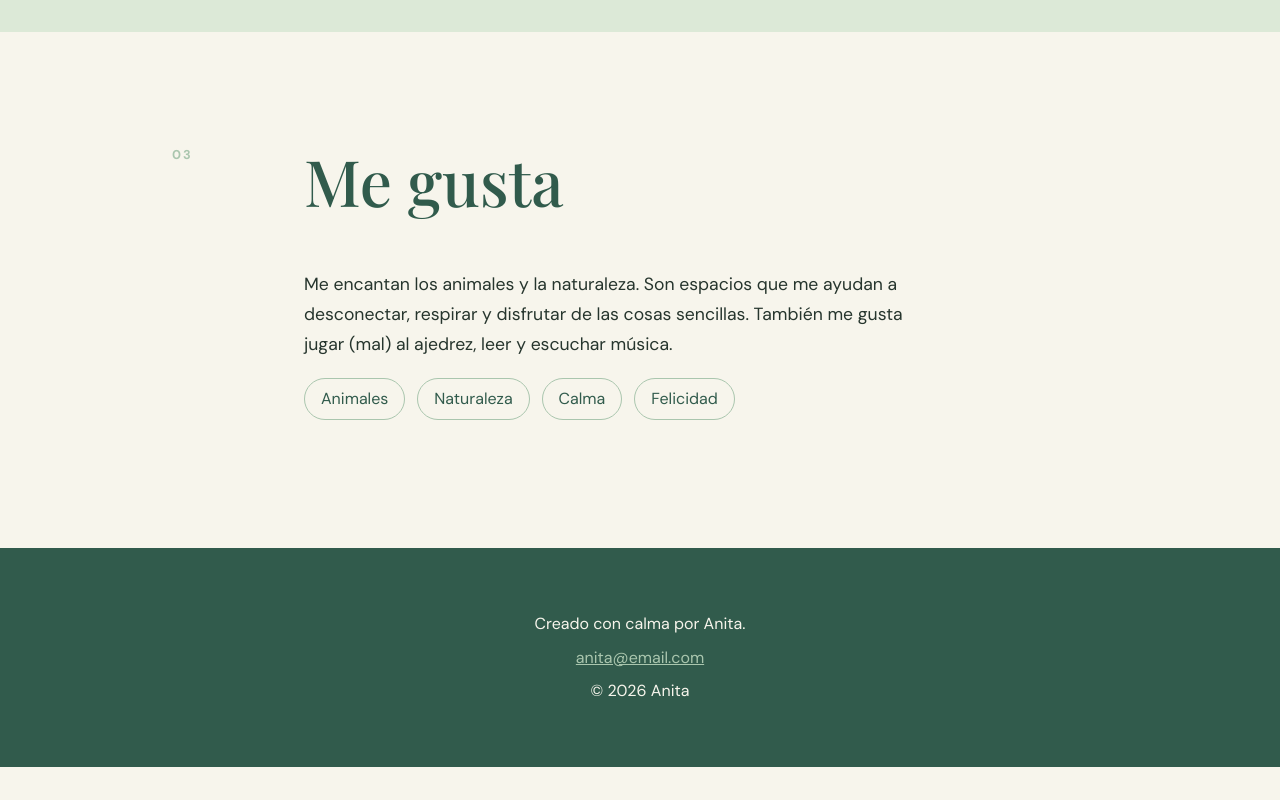
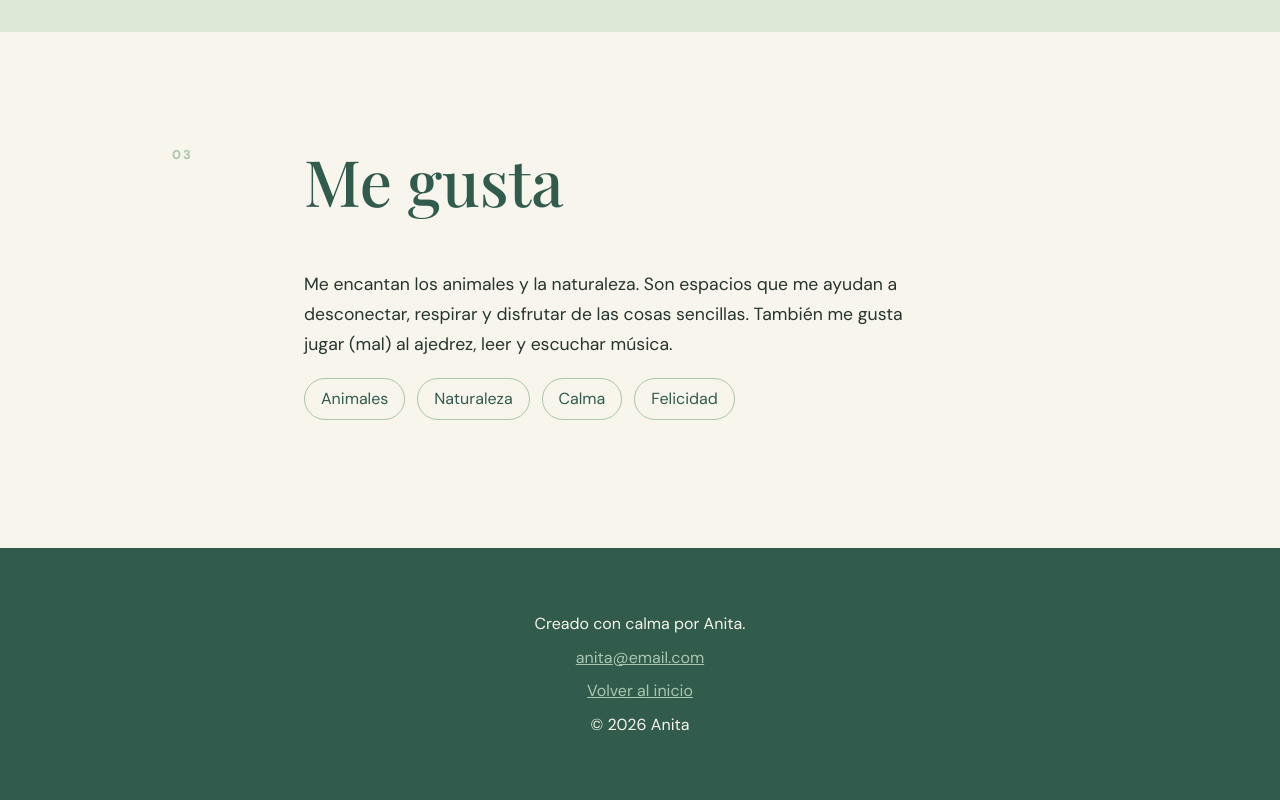
Before and after one commit to anaijg/anaijg.github.io, a plain HTML site: page index.html in a window 1280 px wide. Shown: the part 1686-2486 px from the top of the page. Before the commit the page ends 2453 px from the top, so only its background shows below. Drawn offline with nearby package versions, Linux system fonts and the light colour scheme.

Commit message:
Cambiado una cosita

```diff
--- a/index.html
+++ b/index.html
@@ -80,6 +80,7 @@
   <footer id="contacto" class="footer">
     <p>Creado con calma por Anita.</p>
     <a href="mailto:anita@email.com">anita@email.com</a>
+    <p><a href="#inicio">Volver al inicio</a></p>
     <p>&copy; <span id="year"></span> Anita</p>
   </footer>
 
```
